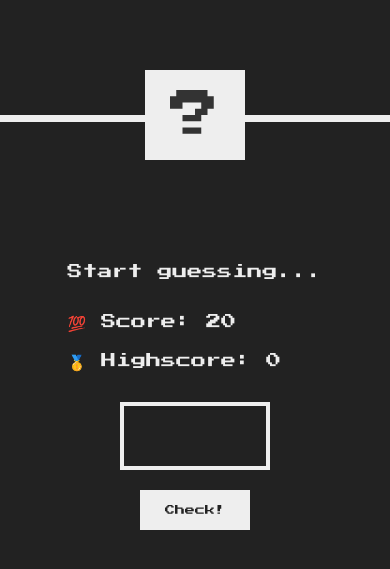
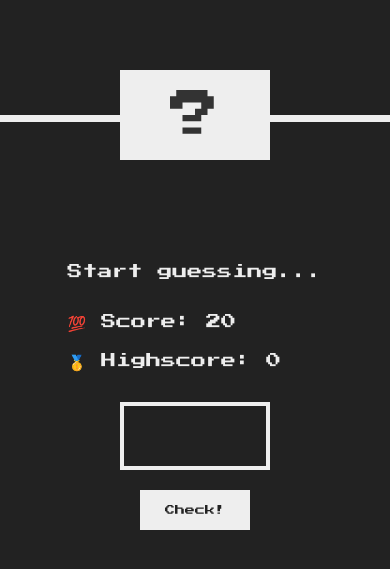
Before and after one commit to isabellatressino/guess-my-number, a plain HTML site: page index.html in a window 390 px wide. Both pictures are taken after a click on the button "Again!". Shown: the part 173-742 px from the top of the page. Drawn offline with Linux system fonts and the light colour scheme.

Commit message:
Adicionando animação

```diff
--- a/script.js
+++ b/script.js
@@ -13,7 +13,12 @@ let highScore = 0;
 
 // Função para exibir as mensagens
 const displayMessage = function (message) {
-	document.querySelector(".message").textContent = message;
+	let pMessage = document.querySelector('.message');
+	pMessage.textContent = message;
+	pMessage.classList.add("animation");
+	setTimeout(function(){
+		pMessage.classList.remove("animation");
+	},1000);
 };
 
 // Função para atualizar o score
--- a/style.css
+++ b/style.css
@@ -119,6 +119,22 @@ main {
 	margin-bottom: 2rem;
 }
 
+/* ANIMATIONS */
+
+.animation{
+	animation: appear 1s ease-in forwards;
+}
+
+@keyframes appear{
+	0%{
+		color: inherit;
+	} 50% {
+		color: red;
+	} 100% {
+		color: inherit;
+	}
+}
+
 /* MEDIA QUERIES */
 
 @media screen and (max-width: 768px) {
@@ -136,7 +152,7 @@ main {
 
 	.number {
 		font-size: 5rem;
-		width: 10rem;
+		width: 15rem;
 		padding: 2rem 0rem;
 	}
 
```
